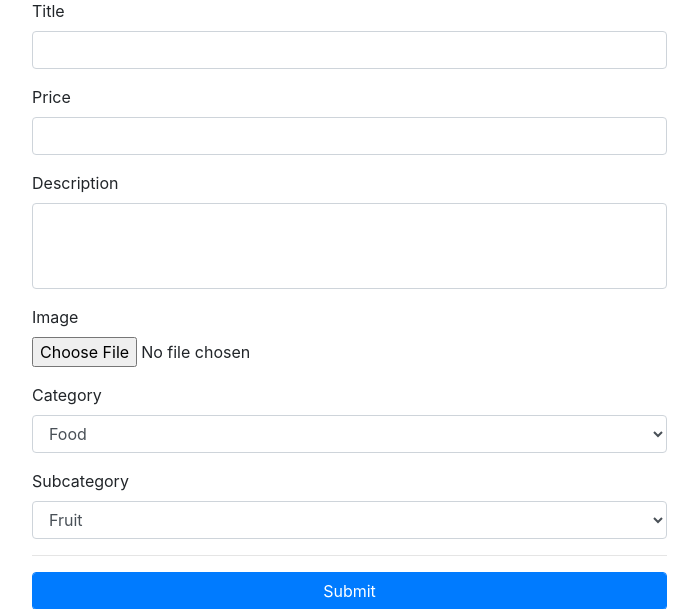
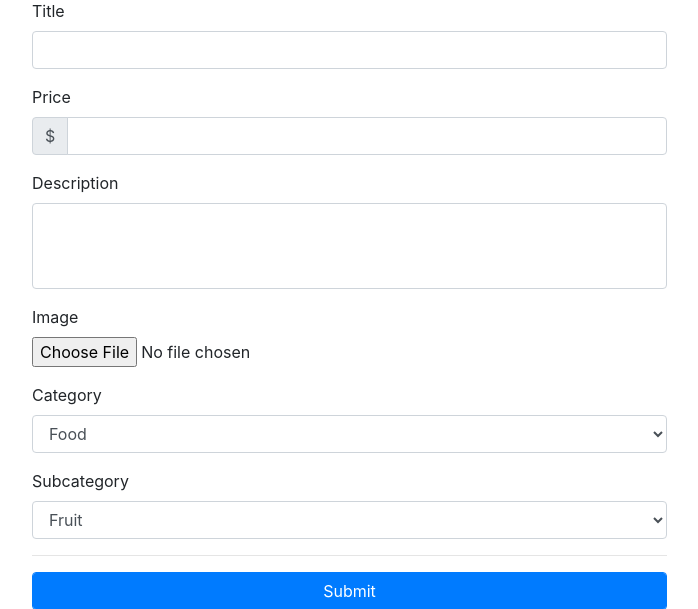
Before and after one commit to maroskukan/flask-webforms, a Flask app: page /item/new in a window 1280 px wide. Shown: the part 186-795 px from the top of the page, without its empty margins (243-941 px from the left). Run offline with Flask 2, Linux system fonts and the light colour scheme; data comes from the database, SQL or seed files in the repository; parts of the project's set-up code (start-up, migrations or seed data) failed here and were passed over; some libraries are stand-ins or nearby versions.

Commit message:
Add custom price field format

```diff
--- a/src/templates/new_item.html
+++ b/src/templates/new_item.html
@@ -14,7 +14,12 @@
             </div>
             <div class="form-group">
                 {{ form.price.label }}
-                {{ form.price(class="form-control") }}
+                <div class="input-group mb-3">
+                    <div class="input-group-prepend">
+                    <span class="input-group-text">$</span>
+                    </div>
+                    {{ form.price(class="form-control", type="number", step="0.01") }}
+                </div>
             </div>
             <div class="form-group">
                 {{ form.description.label }}
```
